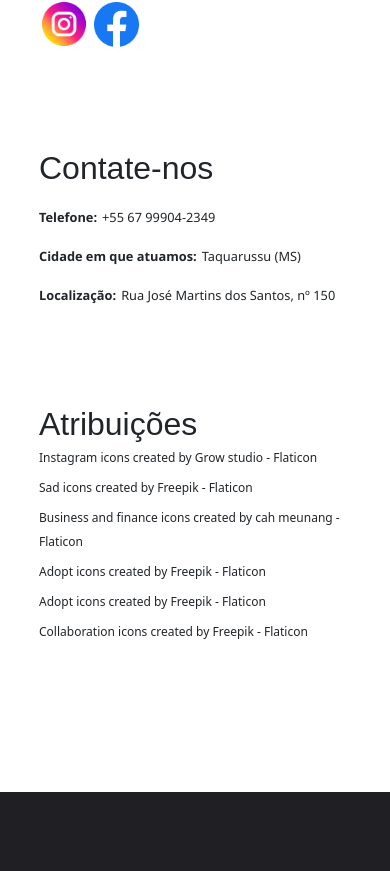
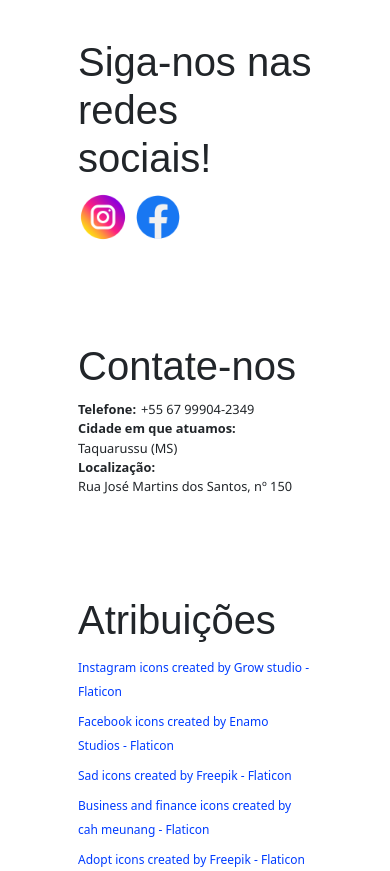
Before and after one commit to MarCrivelli/InstitutoEsperancaSite, a React (Vite) app: page /#/ in a window 390 px wide. Shown: the part 3893-4764 px from the top of the page. Before the commit the page ends 4685 px from the top, so only its background shows below. Built offline with nearby package versions, Linux system fonts and the light colour scheme; no server answers; a web font is replaced by a local one.

Commit message:
Update 37
Comecei a fazer a parte técnica das postagens e acrescentei os últimos detalhes ao footer.

```diff
--- a/src/app/componentes/Administradores/PaginaDePostagem/app.jsx
+++ b/src/app/componentes/Administradores/PaginaDePostagem/app.jsx
@@ -333,7 +333,7 @@ export default function ProgramarPostagem() {
               className={`${styles.conteudoTab} ${styles.conteudoTab1}`}
             >
               <div className={styles.containerFiltros}>
-                <div className={styles.filtro}>
+                <div className={styles.filtroEssencial}>
                   <label>Legenda da postagem</label>
                   <textarea
                     value={legenda}
@@ -343,30 +343,30 @@ export default function ProgramarPostagem() {
                     placeholder="Escreva a legenda que será publicada"
                   />
                 </div>
-                <div className={styles.filtro}>
+                <div className={styles.filtroEssencial}>
                   <label>Publicar em</label>
-                  <label>
+                  <span>
                     <input
                       type="checkbox"
                       checked={plataformas.includes("facebook")}
                       onChange={() => alternarPlataforma("facebook")}
-                    />{" "}
-                    Facebook{" "}
-                    {statusMeta.facebook
-                      ? "(configurado)"
-                      : "(aguardando acesso)"}
-                  </label>
-                  <label>
+                    />
+                    <img
+                      src={`${import.meta.env.BASE_URL}footer/facebook.png`}
+                      alt="Facebook do Instituto Esperança"
+                    />
+                  </span>
+                  <span>
                     <input
                       type="checkbox"
                       checked={plataformas.includes("instagram")}
                       onChange={() => alternarPlataforma("instagram")}
-                    />{" "}
-                    Instagram{" "}
-                    {statusMeta.instagram
-                      ? "(configurado)"
-                      : "(aguardando acesso)"}
-                  </label>
+                    />
+                    <img
+                      src={`${import.meta.env.BASE_URL}footer/instagram.png`}
+                      alt="Instagram do Instituto Esperança"
+                    />
+                  </span>
                 </div>
                 <div className={styles.filtro}>
                   <label>Idade</label>
--- a/src/app/componentes/Administradores/PaginaDePostagem/postagem.module.css
+++ b/src/app/componentes/Administradores/PaginaDePostagem/postagem.module.css
@@ -193,9 +193,43 @@
   border-radius: 20px;
 }
 
-.filtro {
+.filtroEssencial,
+.filtro{
   flex: 1 450px;
   max-width: calc(50% - 30px);
+}
+
+.filtroEssencial{
+  display: flex;
+  flex-direction: column;
+  gap: 10px;
+}
+
+.filtroEssencial label{
+  font-size: 1.3rem;
+  font-weight: 600;
+  color: #cf0953;
+}
+
+.filtroEssencial textarea{
+  padding: 4px;
+  border: 1px solid rgba(0, 0, 0, 0.24);
+  border-radius: 7px;
+  max-height: 120px;
+  min-height: 35px;
+}
+
+.filtroEssencial span{
+  display: flex;
+  gap: 5px;
+}
+
+.filtroEssencial span input{
+  width: 15px;
+}
+
+.filtroEssencial span img{
+  width: 30px;
 }
 
 .containerBotaoPostagem {
@@ -218,6 +252,7 @@
   color: white;
   font-weight: 600;
 }
+
 
 @media (max-width: 768px) {
   .fundoPainel {
--- a/src/app/componentes/Visitantes/Footer/app.jsx
+++ b/src/app/componentes/Visitantes/Footer/app.jsx
@@ -1,12 +1,12 @@
 import { useLocation } from "react-router-dom";
 import { atribuicoes } from "../../../hooks/Atribuicoes/atribuicoes.jsx";
-import { atribuicoesPorRota } from "../../../hooks/Atribuicoes/atribuicoesPorRota.jsx"
+import { atribuicoesPorRota } from "../../../hooks/Atribuicoes/atribuicoesPorRota.jsx";
 import styles from "./footer.module.css";
 
 export default function Footer() {
   const location = useLocation();
 
-  const atribuicoesFixas = ["instagram"];
+  const atribuicoesFixas = ["instagram", "facebook"];
 
   const atribuicoesEspecificas = atribuicoesPorRota[location.pathname] || [];
 
@@ -15,9 +15,9 @@ export default function Footer() {
   ];
 
   return (
-    <div className={styles.infoInstituto}>
-      <div className={styles.sobreNos}>
-        <h1 className={styles.tituloSeccao}>Sobre nós</h1>
+    <footer>
+      <div className={styles.secaoFooter}>
+        <h1>Sobre nós</h1>
 
         <p>
           O Instituto Esperança é uma instituição sem fins lucrativos que atua
@@ -27,8 +27,8 @@ export default function Footer() {
         </p>
       </div>
 
-      <div className={styles.redesSociais}>
-        <h1 className={styles.tituloSeccao}>Siga-nos nas redes sociais!</h1>
+      <div className={styles.secaoFooter}>
+        <h1>Siga-nos nas redes sociais!</h1>
 
         <div className={styles.alinharRedesSociais}>
           <a
@@ -55,19 +55,16 @@ export default function Footer() {
         </div>
       </div>
 
-      <div className={styles.contato}>
-        <h1 className={styles.tituloSeccao}>Contate-nos</h1>
-
+      <div className={styles.secaoFooter}>
+        <h1>Contate-nos</h1>
         <div className={styles.alinharInfoContato}>
           <strong>Telefone:</strong>
           <p>+55 67 99904-2349</p>
         </div>
-
         <div className={styles.alinharInfoContato}>
           <strong>Cidade em que atuamos:</strong>
           <p>Taquarussu (MS)</p>
         </div>
-
         <div className={styles.alinharInfoContato}>
           <strong>Localização:</strong>
           <p>Rua José Martins dos Santos, nº 150</p>
@@ -75,8 +72,8 @@ export default function Footer() {
       </div>
 
       {atribuicoesDaPagina.length > 0 && (
-        <div className={styles.atribuicoes}>
-          <h1 className={styles.tituloSeccao}>Atribuições</h1>
+        <div className={styles.secaoFooter}>
+          <h1>Atribuições</h1>
 
           <div className={styles.listaAtribuicoes}>
             {atribuicoesDaPagina.map((nomeAtribuicao) => (
@@ -85,6 +82,41 @@ export default function Footer() {
           </div>
         </div>
       )}
-    </div>
+
+      <div className={styles.secaoFooter}>
+        <h1>Desenvolvido por:</h1>
+        <p>
+          Marco Antonio Prates Crivelli -{" "}
+          <strong> marco.crivelli@estudante.ifms.edu.br</strong>
+        </p>
+      </div>
+
+      <div className={styles.secaoFooter}>
+        <h1>Menções honrosas</h1>
+
+        <div className={styles.alinharMencao}>
+          <p>
+            Rodrigo Silva Duran -
+            <strong> Orientador do projeto</strong>
+          </p>
+          <div className={styles.alinharMencaoContato}>
+            <strong>E-mail para contato:</strong>
+            <p>rodrigo.duran@ifms.edu.br</p>
+          </div>
+        </div>
+
+        <div className={styles.alinharMencao}>
+          <p>
+            Marcelino Vitor dos Santos Garcia -
+            <strong> Co-orientador do projeto</strong>
+          </p>
+          <div className={styles.alinharMencaoContato}>
+            <strong>E-mail para contato:</strong>
+            <p>marcelino.garcia@ifms.edu.br</p>
+          </div>
+        </div>
+
+      </div>
+    </footer>
   );
 }
--- a/src/app/componentes/Visitantes/Footer/footer.module.css
+++ b/src/app/componentes/Visitantes/Footer/footer.module.css
@@ -1,4 +1,4 @@
-.infoInstituto {
+footer {
   display: flex;
   padding: 100px 20% 150px 20%;
   row-gap: 100px;
@@ -6,87 +6,101 @@
   background-color: white;
 }
 
-.sobreNos,
-.redesSociais,
-.contato,
-.atribuicoes {
+.secaoFooter {
   display: flex;
   flex-direction: column;
   width: 100%;
 }
 
-.sobreNos p {
+.secaoFooter h1 {
+  margin-bottom: 10px;
+}
+
+.secaoFooter p {
   font-family: "Segoe UI", Tahoma, Geneva, Verdana, sans-serif;
+}
+
+.secaoFooter strong {
+  font-weight: 500;
+}
+
+.secaoFooter .sobreNos p {
   text-align: justify;
 }
 
-.alinharRedesSociais {
+.secaoFooter .alinharRedesSociais {
   display: flex;
   align-items: center;
   gap: 5px;
 }
 
-.alinharRedesSociais a{
+.secaoFooter .alinharRedesSociais a {
   width: 50px;
   height: 50px;
 }
 
-.alinharRedesSociais a:last-child {
-  width: 45px;
-  height: 45px;
-}
-
-.alinharRedesSociais img {
+.secaoFooter .alinharRedesSociais img {
   width: 100%;
   height: 100%;
   transition: ease-in-out 0.15s;
 }
 
-.alinharRedesSociais img:hover {
+.secaoFooter .alinharRedesSociais img:hover {
   cursor: pointer;
   transform: scale(1.1);
 }
 
-.alinharInfoContato {
+.secaoFooter .alinharInfoContato {
   display: flex;
   flex-wrap: wrap;
   gap: 5px;
   row-gap: 0;
 }
 
-.alinharInfoContato strong,
-.alinharInfoContato p {
-  font-family: "Segoe UI", Tahoma, Geneva, Verdana, sans-serif;
-  margin-bottom: 0;
-}
-
-.alinharInfoContato strong {
-  font-weight: 500;
-}
-
-.listaAtribuicoes {
+.secaoFooter .listaAtribuicoes {
   display: flex;
   flex-direction: column;
   gap: 6px;
 }
 
-.listaAtribuicoes span {
+.secaoFooter .listaAtribuicoes span {
   display: block;
 }
 
-.listaAtribuicoes a {
-  color: inherit;
-  font-size: 0.75rem;
-  text-decoration: none;
+.secaoFooter .listaAtribuicoes a,
+.secaoFooter:nth-child(5) strong,
+.alinharMencao .alinharMencaoContato strong{
+  color: rgb(0, 60, 255);
 }
 
-.listaAtribuicoes a:hover {
+.secaoFooter .listaAtribuicoes a {
+  text-decoration: none;
+  font-size: 0.75rem;
+  font-weight: 500;
+}
+
+.secaoFooter .listaAtribuicoes a:hover {
   text-decoration: underline;
 }
 
-@media (max-width: 768px){
 
-  .tituloSeccao{
+.alinharMencao{
+  margin-bottom: 15px;
+}
+
+.alinharMencao .alinharMencaoContato{
+  display: flex;
+  gap: 5px;
+}
+
+.alinharMencao .alinharMencaoContato strong,
+.alinharMencao .alinharMencaoContato p{
+  font-size: 0.8rem;
+}
+
+
+@media (max-width: 768px) {
+  .tituloSeccao {
     font-size: 2rem;
   }
 
@@ -95,11 +109,11 @@
   }
 
   .alinharInfoContato p,
-  .alinharInfoContato strong{
+  .alinharInfoContato strong {
     font-size: 0.8rem;
   }
 
-  .alinharInfoContato strong{
+  .alinharInfoContato strong {
     font-weight: 700;
   }
 
--- a/src/app/hooks/Atribuicoes/atribuicoes.jsx
+++ b/src/app/hooks/Atribuicoes/atribuicoes.jsx
@@ -62,6 +62,15 @@ export const atribuicoes = {
       rel="noopener noreferrer"
     >
       Instagram icons created by Grow studio - Flaticon
+    </a>
+  ),
+
+  facebook: (
+    <a
+      href="https://www.flaticon.com/free-icons/facebook"
+      title="facebook icons"
+    >
+      Facebook icons created by Enamo Studios - Flaticon
     </a>
   ),
 
```
Also changed, not shown: public/footer/facebook.png, 1 other file (tests, documents, lock files or other folders).
